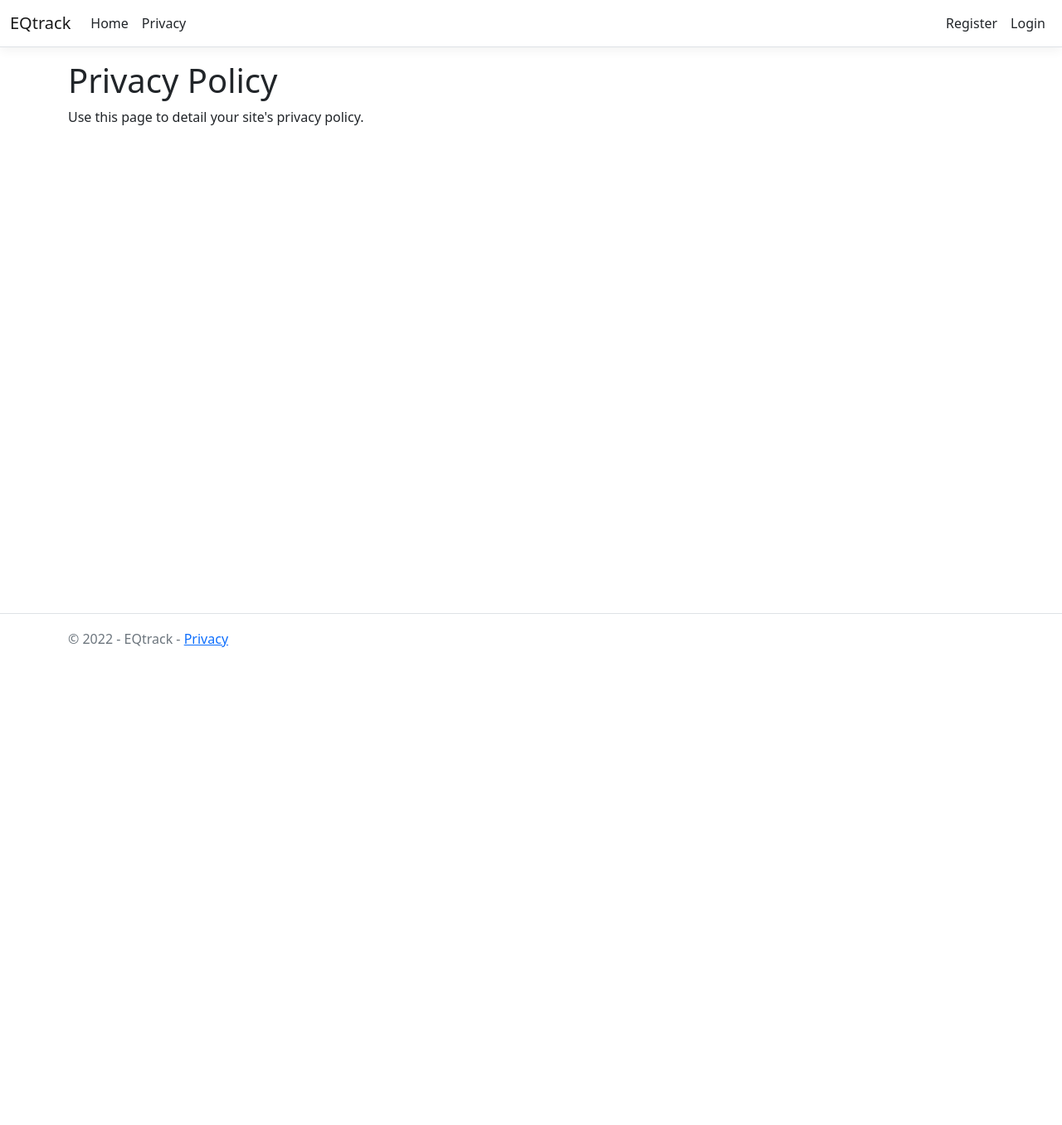
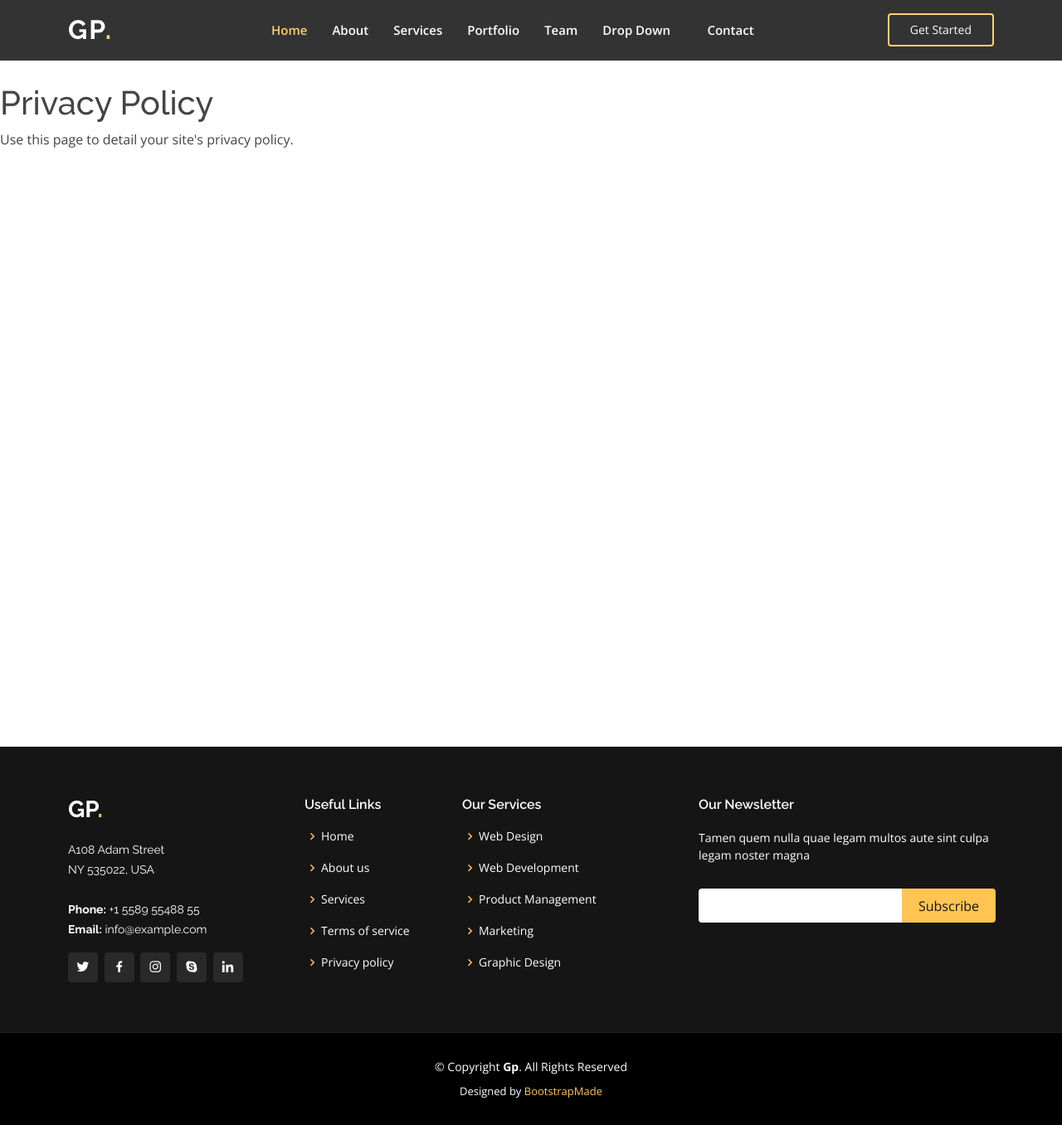
Before and after one commit to mrwarfiend/EQtracker, an ASP.NET Core app: page /Home/Privacy in a window 1280 px wide. Shown: the whole page at 83% size. Before the commit the page ends 780 px from the top, so only its background shows below. Run offline with ASP.NET Core 8, Linux system fonts and the light colour scheme; style sheets or scripts are compiled from the project's sources; some libraries are stand-ins or nearby versions; some web fonts are replaced.

Commit message:
Edited the theme to work for multi-pages by adding _AppLayout.cshtml

```diff
--- a/EQtrack/Views/Home/Privacy.cshtml
+++ b/EQtrack/Views/Home/Privacy.cshtml
@@ -1,6 +1,9 @@
 @{
     ViewData["Title"] = "Privacy Policy";
+    Layout = "~/Views/Shared/_AppLayout.cshtml";
 }
-<h1>@ViewData["Title"]</h1>
+<div style="height: 100%;">
+    <h1>@ViewData["Title"]</h1>
+    <p>Use this page to detail your site's privacy policy.</p>
 
-<p>Use this page to detail your site's privacy policy.</p>
+</div>
--- /dev/null
+++ b/EQtrack/Views/Shared/_AppLayout.cshtml
@@ -0,0 +1,180 @@
+
+<head>
+    <meta charset="utf-8">
+    <meta content="width=device-width, initial-scale=1.0" name="viewport">
+
+    <title>Gp Bootstrap Template - Index</title>
+    <meta content="" name="description">
+    <meta content="" name="keywords">
+
+    <!-- Favicons -->
+    <link href="assets/img/favicon.png" rel="icon">
+    <link href="assets/img/apple-touch-icon.png" rel="apple-touch-icon">
+
+    <!-- Google Fonts -->
+    <link href="https://fonts.googleapis.com/css?family=Open+Sans:300,300i,400,400i,600,600i,700,700i|Raleway:300,300i,400,400i,500,500i,600,600i,700,700i|Poppins:300,300i,400,400i,500,500i,600,600i,700,700i" rel="stylesheet">
+
+    <!-- Vendor CSS Files -->
+    <link href="/lib/bootstrap/dist/css/bootstrap.min.css" rel="stylesheet">
+    <link href="/lib/bootstrap/dist/css/bootstrap-icons.css" rel="stylesheet">
+    <link href="/lib/boxicons/css/boxicons.min.css" rel="stylesheet">
+    <link href="/lib/glightbox/css/glightbox.min.css" rel="stylesheet">
+    <link href="/lib/remixicon/remixicon.css" rel="stylesheet">
+    <link href="/lib/swiper/swiper-bundle.min.css" rel="stylesheet">
+    <link href="/lib/aos/aos.css" rel="stylesheet">
+
+    <!-- Template Main CSS File -->
+    <link href="/css/style.css" rel="stylesheet">
+
+    <!-- =======================================================
+    * Template Name: Gp - v4.7.0
+    * Template URL: https://bootstrapmade.com/gp-free-multipurpose-html-bootstrap-template/
+    * Author: BootstrapMade.com
+    * License: https://bootstrapmade.com/license/
+    ======================================================== -->
+</head>
+
+<body>
+
+    <!-- ======= Header ======= -->
+    <header id="header" class="fixed-top" style="background-color: black; opacity: .8;">
+        <div class="container d-flex align-items-center justify-content-lg-between">
+
+            <h1 class="logo me-auto me-lg-0"><a href="index.html">Gp<span>.</span></a></h1>
+            <!-- Uncomment below if you prefer to use an image logo -->
+            <!--<a href="index.html" class="logo me-auto me-lg-0"><img src="/lib/img/logo.png" alt="" class="img-fluid"></a>-->
+
+            <nav id="navbar" class="navbar order-last order-lg-0">
+                <ul>
+                    <li><a class="nav-link scrollto active" href="/home">Home</a></li>
+                    <li><a class="nav-link scrollto" href="#about">About</a></li>
+                    <li><a class="nav-link scrollto" href="#services">Services</a></li>
+                    <li><a class="nav-link scrollto " href="#portfolio">Portfolio</a></li>
+                    <li><a class="nav-link scrollto" href="#team">Team</a></li>
+                    <li class="dropdown">
+                        <a href="#"><span>Drop Down</span> <i class="bi bi-chevron-down"></i></a>
+                        <ul>
+                            <li><a href="#">Drop Down 1</a></li>
+                            <li class="dropdown">
+                                <a href="#"><span>Deep Drop Down</span> <i class="bi bi-chevron-right"></i></a>
+                                <ul>
+                                    <li><a href="#">Deep Drop Down 1</a></li>
+                                    <li><a href="#">Deep Drop Down 2</a></li>
+                                    <li><a href="#">Deep Drop Down 3</a></li>
+                                    <li><a href="#">Deep Drop Down 4</a></li>
+                                    <li><a href="#">Deep Drop Down 5</a></li>
+                                </ul>
+                            </li>
+                            <li><a href="#">Drop Down 2</a></li>
+                            <li><a href="#">Drop Down 3</a></li>
+                            <li><a href="#">Drop Down 4</a></li>
+                        </ul>
+                    </li>
+                    <li><a class="nav-link scrollto" href="#contact">Contact</a></li>
+                </ul>
+                <i class="bi bi-list mobile-nav-toggle"></i>
+            </nav><!-- .navbar -->
+
+            <a href="#about" class="get-started-btn scrollto">Get Started</a>
+
+        </div>
+    </header><!-- End Header -->
+
+    <main id="main">
+
+        <!-- ======= Page Body Here ======= -->
+        <div style="margin-top: 100px;">
+
+            @RenderBody()
+        </div>
+
+    </main><!-- End #main -->
+    <!-- ======= Footer ======= -->
+    <footer id="footer" style="width: 100%;">
+        <div class="footer-top">
+            <div class="container">
+                <div class="row">
+
+                    <div class="col-lg-3 col-md-6">
+                        <div class="footer-info">
+                            <h3>Gp<span>.</span></h3>
+                            <p>
+                                A108 Adam Street <br>
+                                NY 535022, USA<br><br>
+                                <strong>Phone:</strong> +1 5589 55488 55<br>
+                                <strong>Email:</strong> info@example.com<br>
+                            </p>
+                            <div class="social-links mt-3">
+                                <a href="#" class="twitter"><i class="bx bxl-twitter"></i></a>
+                                <a href="#" class="facebook"><i class="bx bxl-facebook"></i></a>
+                                <a href="#" class="instagram"><i class="bx bxl-instagram"></i></a>
+                                <a href="#" class="google-plus"><i class="bx bxl-skype"></i></a>
+                                <a href="#" class="linkedin"><i class="bx bxl-linkedin"></i></a>
+                            </div>
+                        </div>
+                    </div>
+
+                    <div class="col-lg-2 col-md-6 footer-links">
+                        <h4>Useful Links</h4>
+                        <ul>
+                            <li><i class="bx bx-chevron-right"></i> <a href="#">Home</a></li>
+                            <li><i class="bx bx-chevron-right"></i> <a href="#">About us</a></li>
+                            <li><i class="bx bx-chevron-right"></i> <a href="#">Services</a></li>
+                            <li><i class="bx bx-chevron-right"></i> <a href="#">Terms of service</a></li>
+                            <li><i class="bx bx-chevron-right"></i> <a href="#">Privacy policy</a></li>
+                        </ul>
+                    </div>
+
+                    <div class="col-lg-3 col-md-6 footer-links">
+                        <h4>Our Services</h4>
+                        <ul>
+                            <li><i class="bx bx-chevron-right"></i> <a href="#">Web Design</a></li>
+                            <li><i class="bx bx-chevron-right"></i> <a href="#">Web Development</a></li>
+                            <li><i class="bx bx-chevron-right"></i> <a href="#">Product Management</a></li>
+                            <li><i class="bx bx-chevron-right"></i> <a href="#">Marketing</a></li>
+                            <li><i class="bx bx-chevron-right"></i> <a href="#">Graphic Design</a></li>
+                        </ul>
+                    </div>
+
+                    <div class="col-lg-4 col-md-6 footer-newsletter">
+                        <h4>Our Newsletter</h4>
+                        <p>Tamen quem nulla quae legam multos aute sint culpa legam noster magna</p>
+                        <form action="" method="post">
+                            <input type="email" name="email"><input type="submit" value="Subscribe">
+                        </form>
+
+                    </div>
+
+                </div>
+            </div>
+        </div>
+
+        <div class="container">
+            <div class="copyright">
+                &copy; Copyright <strong><span>Gp</span></strong>. All Rights Reserved
+            </div>
+            <div class="credits">
+                <!-- All the links in the footer should remain intact. -->
+                <!-- You can delete the links only if you purchased the pro version. -->
+                <!-- Licensing information: https://bootstrapmade.com/license/ -->
+                <!-- Purchase the pro version with working PHP/AJAX contact form: https://bootstrapmade.com/gp-free-multipurpose-html-bootstrap-template/ -->
+                Designed by <a href="https://bootstrapmade.com/">BootstrapMade</a>
+            </div>
+        </div>
+    </footer><!-- End Footer -->
+
+    <div id="preloader"></div>
+    <a href="#" class="back-to-top d-flex align-items-center justify-content-center"><i class="bi bi-arrow-up-short"></i></a>
+
+    <!-- Vendor JS Files -->
+    <script src="/lib/purecounter/purecounter.js"></script>
+    <script src="/lib/aos/aos.js"></script>
+    <script src="/lib/bootstrap/dist/js/bootstrap.bundle.min.js"></script>
+    <script src="/lib/glightbox/js/glightbox.min.js"></script>
+    <script src="/lib/isotope-layout/isotope.pkgd.min.js"></script>
+    <script src="/lib/swiper/swiper-bundle.min.js"></script>
+
+    <!-- Template Main JS File -->
+    <script src="/js/main.js"></script>
+
+</body>
--- a/EQtrack/Views/Shared/_HomeLayout.cshtml
+++ b/EQtrack/Views/Shared/_HomeLayout.cshtml
@@ -165,7 +165,7 @@
               <li><i class="bx bx-chevron-right"></i> <a href="#">About us</a></li>
               <li><i class="bx bx-chevron-right"></i> <a href="#">Services</a></li>
               <li><i class="bx bx-chevron-right"></i> <a href="#">Terms of service</a></li>
-              <li><i class="bx bx-chevron-right"></i> <a href="#">Privacy policy</a></li>
+              <li><i class="bx bx-chevron-right"></i> <a href="/home/privacy">Privacy policy</a></li>
             </ul>
           </div>
 
```
Also changed, not shown: 9 other files.
